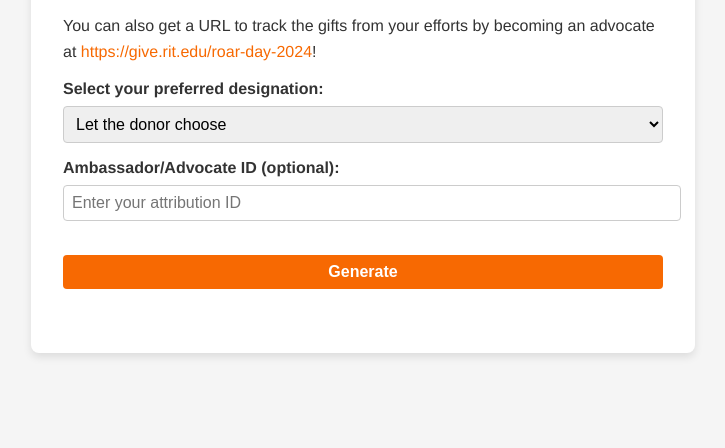
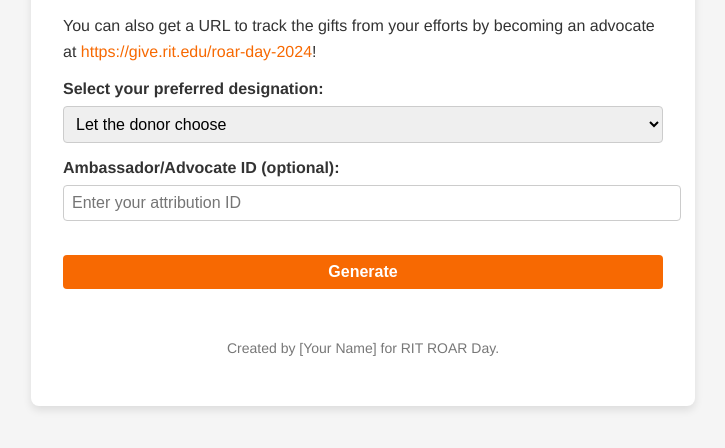
Before and after one commit to MoralCode/AdvancementURLFiller, a website: page index.html in a window 1280 px wide. Shown: the part 184-632 px from the top of the page, without its empty margins (277-1002 px from the left). Drawn offline with nearby package versions, Linux system fonts and the light colour scheme; no server answers.

Commit message:
add credit section

```diff
--- a/assets/css/style.css
+++ b/assets/css/style.css
@@ -84,3 +84,10 @@ a {
 a:hover {
 	text-decoration: underline;
 }
+
+.credit {
+	font-size: 0.875rem;
+	color: #777;
+	text-align: center;
+	margin-top: 2rem;
+}
--- a/index.html
+++ b/index.html
@@ -39,6 +39,10 @@
 			<label id="message"></label>
 			<a id="url"></a>
 		</div>
+
+		<footer>
+			<p class="credit">Created by [Your Name] for RIT ROAR Day.</p>
+		</footer>
 	</div>
 
 	<script type="module">
```
